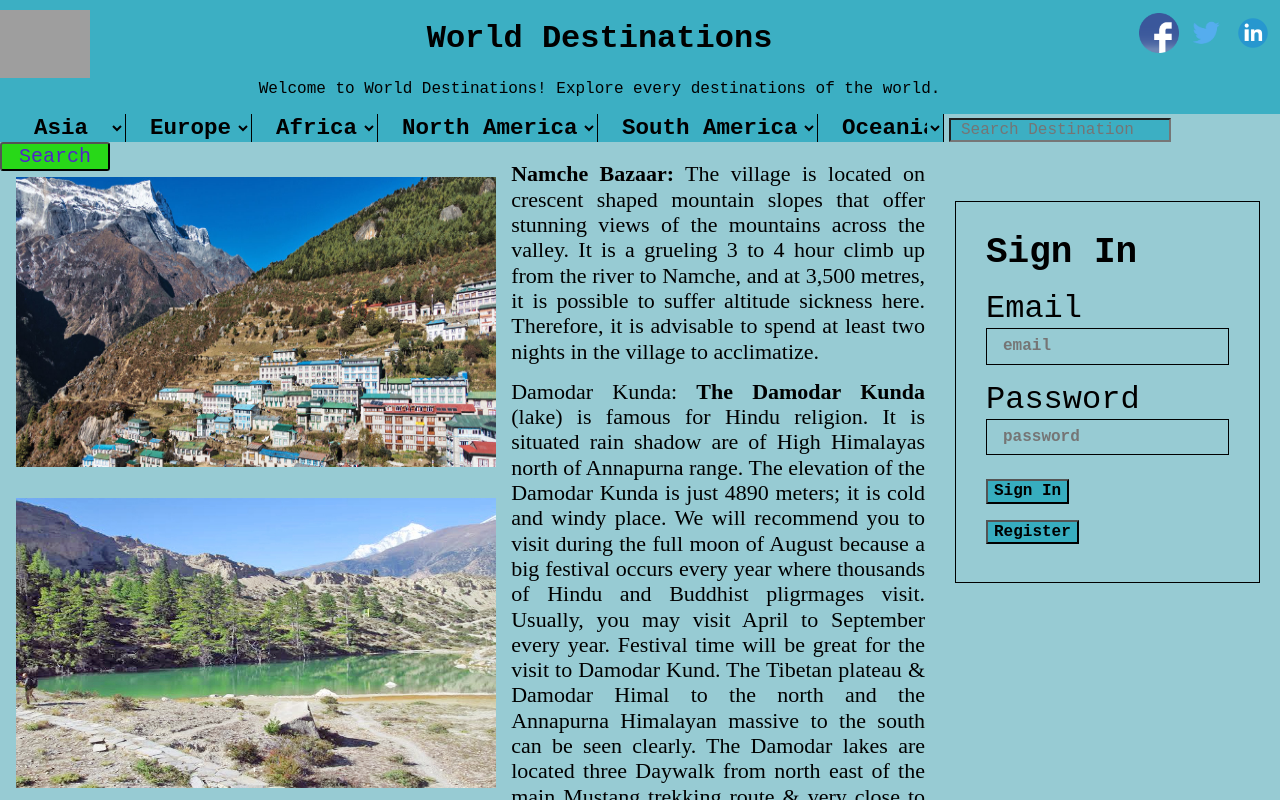
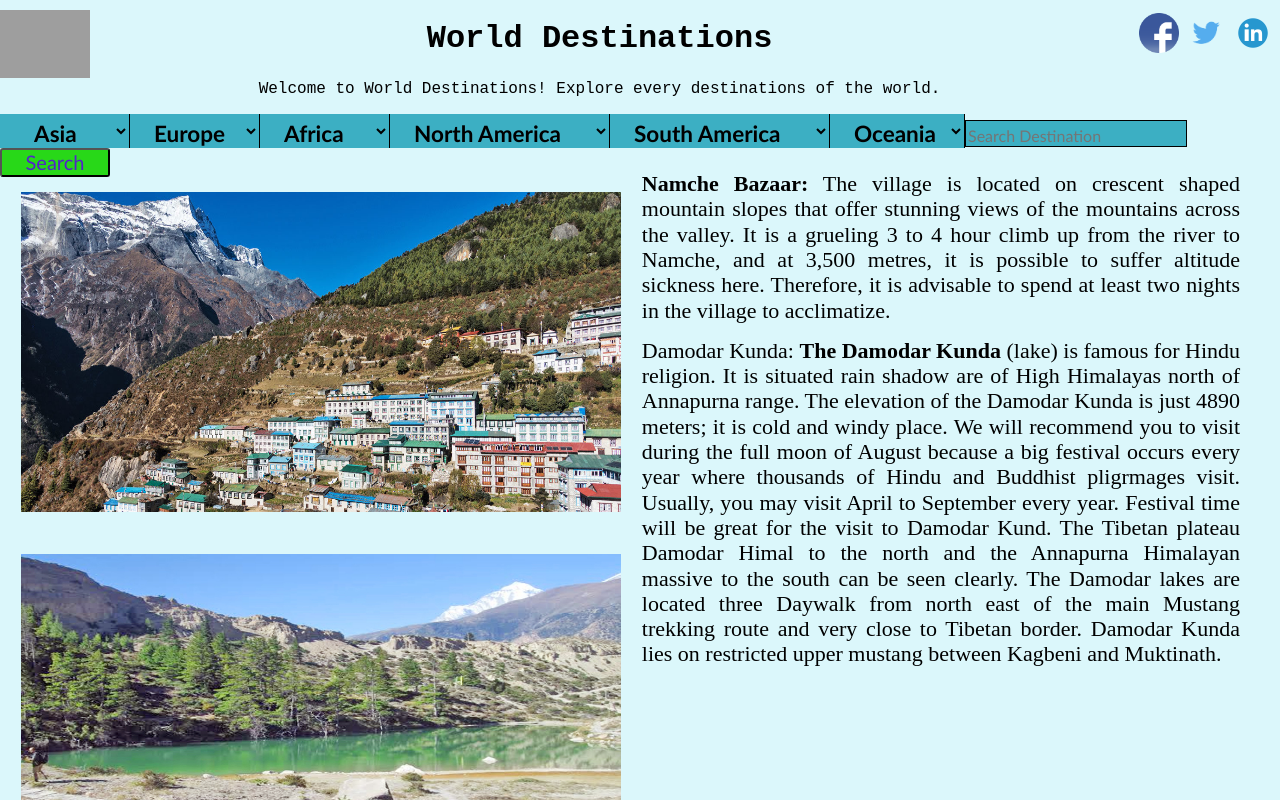
Before and after one commit to Pratap22/blog, a React (Create React App) app: page / in a window 1280 px wide. Shown: the top 800 px of the page. Built offline with nearby package versions, Linux system fonts and the light colour scheme; grey boxes are pictures that could not be loaded.

Commit message:
Few updates

```diff
--- a/src/App.js
+++ b/src/App.js
@@ -1,10 +1,10 @@
-import React, {Component} from 'react';
+import React, { Component } from 'react';
 import BlogHeader from './Components/BlogHeader/BlogHeader.js';
 import About from './Components/About/About.js';
 import Dropdown from './Components/Dropdown/Dropdown.js';
 
 class App extends Component {
-    render(){
+  render() {
     return (
       <div>
         <BlogHeader />
@@ -12,10 +12,9 @@ class App extends Component {
         <About />
         {/* <Signin />
                 <Register /> */}
-                <footer className='measure center'> Website Designed by Pratap Sharma</footer>
+        <footer className="measure center bottom"> Website Designed by Pratap Sharma</footer>
       </div>
-        )
-
+    );
   }
 }
-export default App
+export default App;
--- a/src/Components/About/About.css
+++ b/src/Components/About/About.css
@@ -1,8 +1,8 @@
 .justify {
   display: flex;
-    justify-content : center;
-    justify-content : space-between;
-    margin-top: 0px;
+  justify-content: center;
+  justify-content: space-between;
+  margin-top: 2px;
 }
 
 .two {
@@ -14,19 +14,16 @@
 }
 
 .TwoTwo {
-    flex:2 4 auto;
+  flex: 2 4 auto;
   padding-right: 20px;
 }
-
-
-
 
 option {
   background-color: rgb(236, 192, 249);
   color: black;
 }
 .dim {
-    background: rgb(55, 173, 191);
+  background: rgb(219, 247, 251);
   justify-items: center;
   margin-top: 0.5rem;
   margin-bottom: 0.5rem;
@@ -34,7 +31,6 @@ option {
   font-weight: 900;
   cursor: pointer;
 }
-
 
 .signin {
   font-size: 2.25rem;
@@ -49,10 +45,10 @@ option {
   width: 100%;
 }
 
-.imgsize{
+.imgsize {
   float: left;
-    height: 290px;
-    width: 480px;
+  height: 320px;
+  width: 600px;
   padding: 1.633%;
   margin-left: auto;
   margin-right: auto;
@@ -65,7 +61,7 @@ option {
   margin-top: -10px;
   margin-bottom: 25px;
   padding-left: 30px;
-    padding-right: 30px;
+  padding-right: 40px;
 }
 
 .text {
@@ -86,7 +82,7 @@ option {
   border-width: 1px;
   background-color: transparent;
   font-weight: bold;
-    padding: .5rem;
+  padding: 0.5rem;
   justify-self: end;
   color: black;
 }
--- a/src/Components/About/About.js
+++ b/src/Components/About/About.js
@@ -7,23 +7,40 @@ import image3 from './image3.jpg';
 
 const About = () => {
   return (
-        <div className='justify'>
-            <div className='two justify'>
-                <div className='TwoOne'>
+    <div className="justify">
+      <div className="two justify">
+        <div className="TwoOne">
           <div>
             <div>
-                            <img className='imgsize' alt='' src={image} />
-                            <img className='imgsize' alt='' src={image1} />
-                            <p className='pblock'> <a className='text'>Namche Bazaar:</a> The village is located on crescent shaped mountain slopes that offer stunning views of the mountains across the valley. It is a grueling 3 to 4 hour climb up from the river to Namche, and at 3,500 metres, it is possible to suffer altitude sickness here. Therefore, it is advisable to spend at least two nights in the village to acclimatize.</p>
+              <img className="imgsize" alt="" src={image} />
+              <img className="imgsize" alt="" src={image1} />
+              <p className="pblock">
+                {' '}
+                <a className="text">Namche Bazaar:</a> The village is located on crescent shaped mountain slopes that
+                offer stunning views of the mountains across the valley. It is a grueling 3 to 4 hour climb up from the
+                river to Namche, and at 3,500 metres, it is possible to suffer altitude sickness here. Therefore, it is
+                advisable to spend at least two nights in the village to acclimatize.
+              </p>
             </div>
             <div>
-                            <img className='imgsize' alt='' src={image2} />
-                            <img className='imgsize' alt='' src={image3} />
-                            <p className='pblock'> Damodar Kunda: <a className='text'>The Damodar Kunda</a> (lake) is famous for Hindu religion. It is situated rain shadow are of High Himalayas north of Annapurna range. The elevation of the Damodar Kunda is just 4890 meters; it is cold and windy place. We will recommend you to visit during the full moon of August because a big festival occurs every year where thousands of Hindu and Buddhist pligrmages visit. Usually, you may visit April to September every year. Festival time will be great for the visit to Damodar Kund. The Tibetan plateau & Damodar Himal to the north and the Annapurna Himalayan massive to the south can be seen clearly. The Damodar lakes are located three Daywalk from north east of the main Mustang trekking route & very close to Tibetan border. Damodar Kunda lies on restricted upper mustang between Kagbeni and Muktinath.</p>
+              <img className="imgsize" alt="" src={image2} />
+              <img className="imgsize" alt="" src={image3} />
+              <p className="pblock">
+                {' '}
+                Damodar Kunda: <a className="text">The Damodar Kunda</a> (lake) is famous for Hindu religion. It is
+                situated rain shadow are of High Himalayas north of Annapurna range. The elevation of the Damodar Kunda
+                is just 4890 meters; it is cold and windy place. We will recommend you to visit during the full moon of
+                August because a big festival occurs every year where thousands of Hindu and Buddhist pligrmages visit.
+                Usually, you may visit April to September every year. Festival time will be great for the visit to
+                Damodar Kund. The Tibetan plateau Damodar Himal to the north and the Annapurna Himalayan massive to the
+                south can be seen clearly. The Damodar lakes are located three Daywalk from north east of the main
+                Mustang trekking route and very close to Tibetan border. Damodar Kunda lies on restricted upper mustang
+                between Kagbeni and Muktinath.
+              </p>
             </div>
           </div>
         </div>
-                <div className='TwoTwo'>
+        {/* <div className='TwoTwo'>
                     <article className="article ">
                         <form className='measure center'>
                             <div>
@@ -43,9 +60,9 @@ const About = () => {
                             <input type='button' href="" className="dim" value='Register' />
                         </form>
                     </article>
+                </div> */}
       </div>
     </div>
-        </div>
-    )
-}
-export default About
+  );
+};
+export default About;
--- a/src/Components/BlogHeader/BlogHeader.css
+++ b/src/Components/BlogHeader/BlogHeader.css
@@ -2,10 +2,10 @@ h1 {
   text-align: center;
 }
 .globe-size {
-    display:inline-block;
-    list-style-type:none;
-    width:90px;
-    height:90px;
+  display: inline-block;
+  list-style-type: none;
+  width: 90px;
+  height: 90px;
   margin-top: 10px;
   margin-right: 10px;
 }
@@ -21,21 +21,21 @@ h1 {
 }
 
 .social-icons li {
-    display:inline-block;
-    list-style-type:none;
+  display: inline-block;
+  list-style-type: none;
 }
 .social-icons li a {
   border-bottom: none;
 }
 .social-icons li img {
-    width:40px;
-    height:40px;
+  width: 40px;
+  height: 40px;
   margin-right: 7px;
 }
 .header-content {
   display: flex;
-    justify-content : center;
-    justify-content : space-between;
-    background-color: rgb(60, 175, 195);
-    padding-bottom : 0;
+  justify-content: center;
+  justify-content: space-between;
+  background-color: rgb(219, 247, 251);
+  padding-bottom: 0;
 }
--- a/src/Components/Dropdown/Dropdown.css
+++ b/src/Components/Dropdown/Dropdown.css
@@ -1,13 +1,14 @@
 .one {
   flex: 2 4 auto;
-    flex-direction : column;
+  flex-direction: column;
+  font-family: 'Trebuchet MS', 'Lucida Sans Unicode', 'Lucida Grande', 'Lucida Sans', Arial, sans-serif;
 }
 
 .ip {
   background-color: rgb(60, 175, 195);
+  border: 1px solid black;
   width: 222px;
-    margin-left: 5px;
-    padding-left: 10px;
+  padding-top: 6px;
 }
 
 .search {
@@ -16,13 +17,13 @@
 
 #submit {
   color: rgb(81, 37, 201);
-    background-color:rgb(40, 216, 24);
+  background-color: rgb(40, 216, 24);
   font-size: 20px;
   border-radius: 3px;
   width: 110px;
 }
 #submit:hover {
-    color:rgb(40, 216, 24);
+  color: rgb(40, 216, 24);
 }
 
 .jDown {
@@ -32,8 +33,19 @@
   padding-left: 20px;
 }
 
+.ocenia {
+  padding-top: 5px;
+  width: 135px;
+  font-size: 22.5px;
+  margin-top: 0px;
+  font-weight: bold;
+  border: 0;
+  border-right: 1px solid black;
+}
+
 .sDropdown {
-    width:126px;
+  padding-top: 5px;
+  width: 130px;
   font-size: 22.5px;
   margin-top: 0px;
   font-weight: bold;
@@ -41,13 +53,13 @@
   border-right: 1px solid black;
 }
 .dropdown {
-    width:220px;
+  padding-top: 5px;
+  width: 220px;
   font-size: 22.5px;
   margin-top: 0px;
   font-weight: bold;
   border: 0;
   border-right: 1px solid black;
-
 }
 select {
   background-color: rgb(60, 175, 195);
--- a/src/Components/Dropdown/Dropdown.js
+++ b/src/Components/Dropdown/Dropdown.js
@@ -1,12 +1,11 @@
 import React from 'react';
-import './Dropdown.css'
-
+import './Dropdown.css';
 
 const Dropdown = () => {
   return (
     <div>
-            <div className='one'>
-                <select className='sDropdown jDown'>
+      <div className="one">
+        <select className="sDropdown jDown">
           <option>Asia</option>
           <option>India</option>
           <option>Nepal</option>
@@ -18,7 +17,7 @@ const Dropdown = () => {
           <option>Indonesia</option>
           <option>Japan</option>
         </select>
-                <select className='sDropdown Down'>
+        <select className="sDropdown Down">
           <option>Europe</option>
           <option>Italy</option>
           <option>Germany</option>
@@ -26,7 +25,7 @@ const Dropdown = () => {
           <option>Spain</option>
           <option>England</option>
         </select>
-                <select className='sDropdown Down'>
+        <select className="sDropdown Down">
           <option>Africa</option>
           <option>South Africa</option>
           <option>Morocco</option>
@@ -35,15 +34,15 @@ const Dropdown = () => {
           <option>Madagscar</option>
           <option>Eritrea</option>
         </select>
-                <select className='dropdown Down'>
-                    <option >North America</option>
+        <select className="dropdown Down">
+          <option>North America</option>
           <option>Canada</option>
           <option>USA</option>
           <option>Mexico</option>
           <option>Cuba</option>
           <option>West Indies</option>
         </select>
-                <select className='dropdown Down'>
+        <select className="dropdown Down">
           <option>South America</option>
           <option>Brazil</option>
           <option>Chile</option>
@@ -51,7 +50,7 @@ const Dropdown = () => {
           <option>Peru</option>
           <option>Columbia</option>
         </select>
-                <select className='sDropdown Down'>
+        <select className="ocenia Down">
           <option>Oceania</option>
           <option>Australia</option>
           <option>New Zealand</option>
@@ -59,13 +58,13 @@ const Dropdown = () => {
           <option>Palau</option>
           <option>Tonga</option>
         </select>
-                <div className='search'>
-                        <input className='ip' type='text' placeholder='Search Destination' />
-                        <input id='submit'type='submit' value='Search' />
+        <div className="search">
+          <input className="ip" type="text" placeholder="Search Destination" />
+          <input id="submit" type="submit" value="Search" />
         </div>
       </div>
     </div>
-    )
-}
+  );
+};
 
-export default Dropdown
+export default Dropdown;
--- a/src/index.css
+++ b/src/index.css
@@ -1,8 +1,8 @@
 body {
   margin: 0;
   padding: 0;
-    font-family: "Courier New", Courier, monospace;
-    background-color:rgb(151, 203, 211)
+  font-family: 'Courier New', Courier, monospace;
+  background-color: rgb(219, 247, 251);
 }
 
 button {
```
Lines whose indentation alone changed are shown as unchanged.
